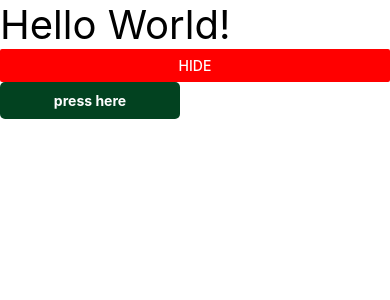
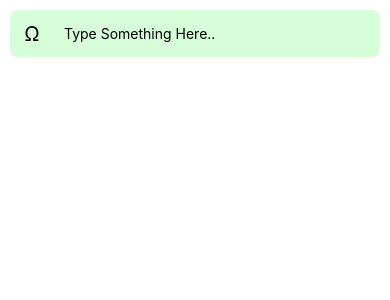
Before and after one commit to Ibadmoin/Native-App, a React Native app: screen / in a window 390 px wide. Shown: the top 300 px of the page. Built offline with nearby package versions, Linux system fonts and the light colour scheme.

Commit message:
fixed icons for text with input comp

```diff
--- a/App.jsx
+++ b/App.jsx
@@ -6,48 +6,24 @@ import {
   TouchableOpacity,
   View,
   Button,
+  ScrollView,
+  FlatList,
 } from 'react-native';
-import { ThemeBtn } from './Comp';
-
-
-
-const App = () => {
-  const [name, setName] = useState('');
-  const [show ,setShow] = useState(true)
-
-
-  const ShowName = () => {
-    setShow(!show)
-    setName('Ibad');
-  };
-  return (
-    <View>
-      <Text style={styles.Text}>Hello World!</Text>
-      <Button
-        onPress={ShowName}
-        title={show?"Hide":"Show"}
-        color={'red'}
-
-        style={styles.Btn}
-      />
-      <Text>{show? name: ""}</Text>
-      <ThemeBtn title="press here"/>
+import { TextInputWithIcon, ThemeBtn } from './Comp';
 
 
 
 
 
-    </View>
-  );
-};
+const App = ()=>{
 
-const styles = StyleSheet.create({
-  Text: {
-    fontSize: 40,
 
-  },
-  Btn:{
-    backgroundColor:"green"
-  }
-});
-export default App;
+  return(
+    <TextInputWithIcon />
+  )
+
+
+}
+
+
+export default App
--- a/components/TextInputWithIcon.jsx
+++ b/components/TextInputWithIcon.jsx
@@ -18,9 +18,12 @@ export default function TextInputWithIcon(props) {
   const iconStyle = {
     fontSize: 20,
     // backgroundColor: "red",
+
     // Edit icons style here and add Icon ionstead of text
     width: 24,
     height: 24,
+    textAlign : "center",
+    textAlignVertical: 'center',
   };
 
   return (
--- a/components/ThemeBtn.jsx
+++ b/components/ThemeBtn.jsx
@@ -25,9 +25,3 @@ export default function ThemeBtn(props) {
     </TouchableOpacity>
   )
 }
-
-
-const styles =StyleSheet.create({
-
-
-})
```
